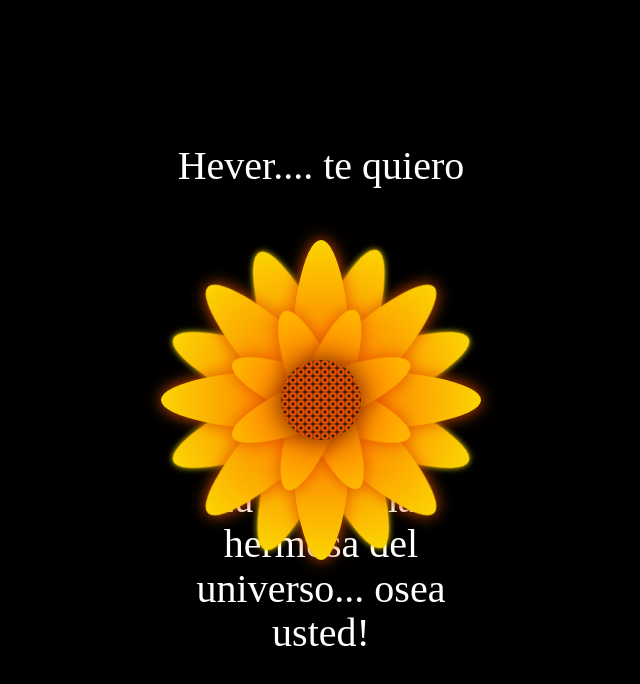
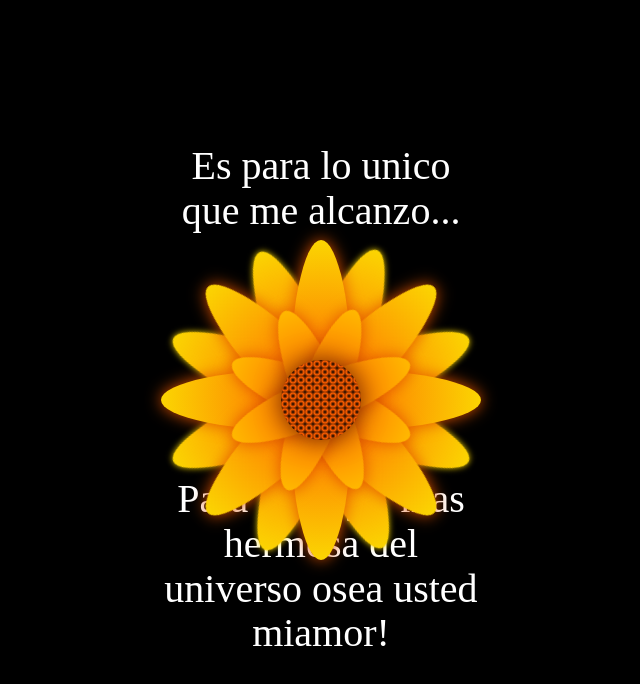
Before and after one commit to Rekkles7u7/Flores-amarillas-para-mi-amorcito, a plain HTML site: page docs/index.html in a window 1280 px wide. Shown: the whole page, without its empty margins (319-959 px from the left). Drawn offline with Linux system fonts and the light colour scheme.

Commit message:
Update index.html

```diff
--- a/docs/index.html
+++ b/docs/index.html
@@ -10,7 +10,7 @@
 <body>
 
 <div class="flower">
-    <div class="text-above">Hever.... te quiero</div>
+    <div class="text-above">Es para lo unico que me alcanzo...</div>
     <div class="mid">
     </div>
     <div class="Petal1 p1">
@@ -37,7 +37,12 @@
     </div>
     <div class="Petal3 p4">
     </div>
-    <div class="text-below">La mujer mas hermosa del universo... osea usted!</div>
+
+
+
+
+
+    <div class="text-below">Para la mujer mas hermosa del universo osea usted miamor!</div>
   </div>
 </body>
 </html>
```
